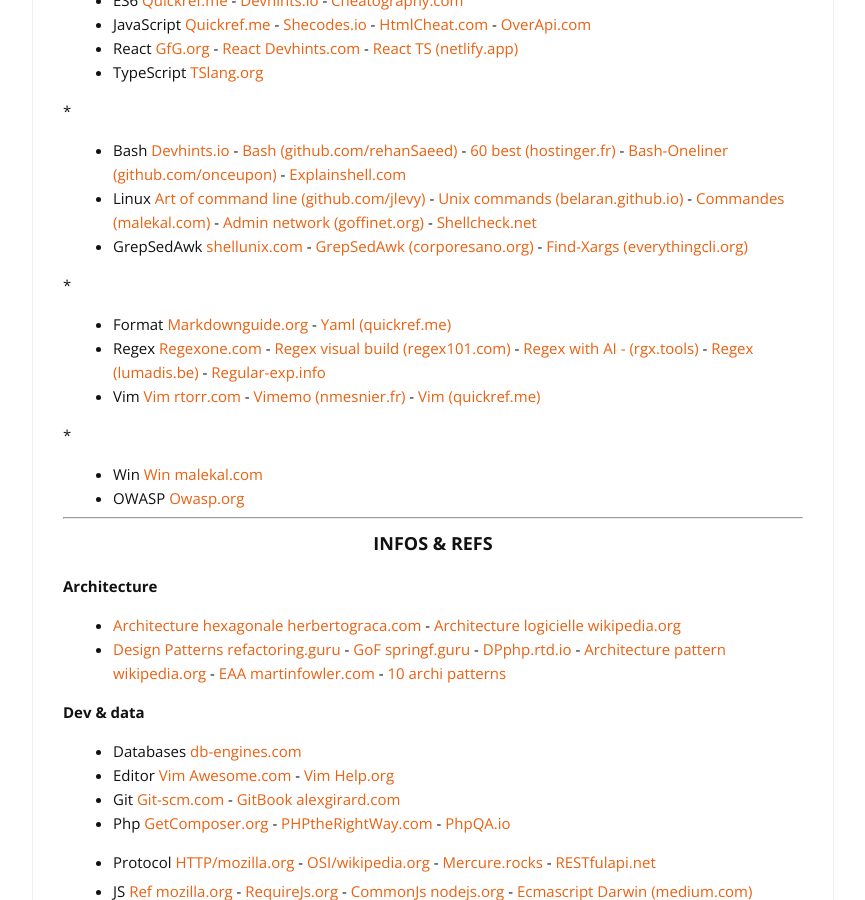
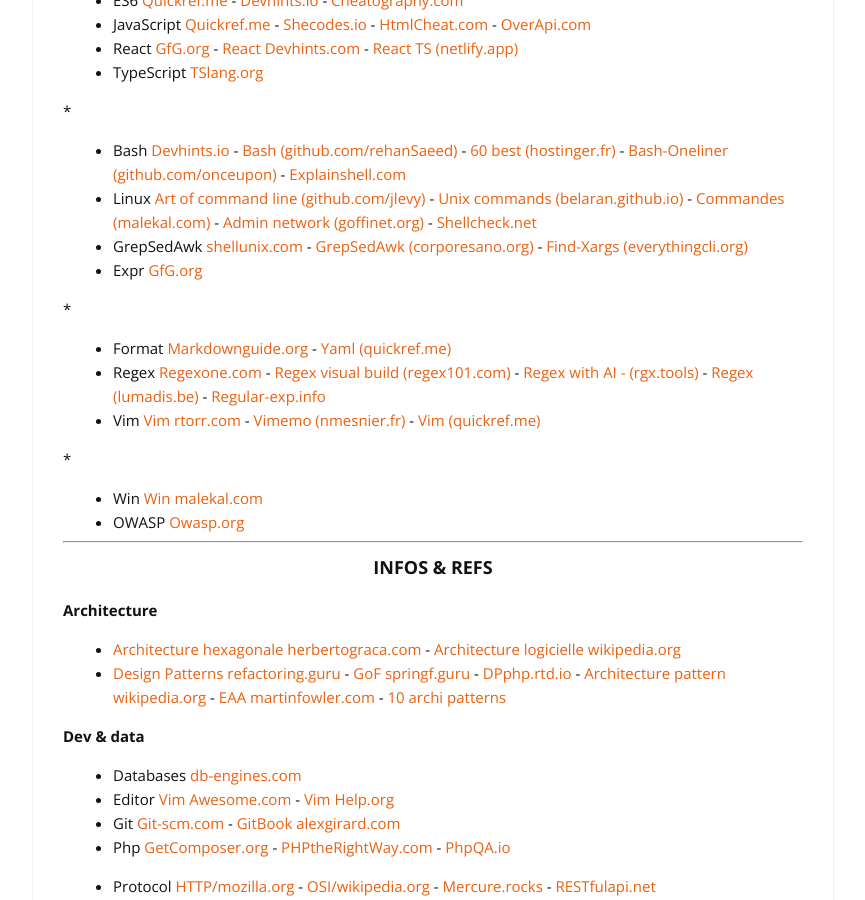
Before and after one commit to cylmat/cylmat.github.io, a Jekyll site: the page built from _pages/USEFUL.md, in a window 1280 px wide and 900 px high, scrolled down 543 px. Shown: the whole window, without its empty margins (207-1072 px from the left). Built offline with Jekyll 4.4.1, drawn with Linux system fonts in a browser that asks for light colours; nearby versions of some CDN libraries.

Commit message:
Update USEFUL.md

```diff
--- a/_pages/USEFUL.md
+++ b/_pages/USEFUL.md
@@ -30,6 +30,7 @@
 - Bash [Devhints.io](https://devhints.io/bash) - [Bash (github.com/rehanSaeed)](https://github.com/RehanSaeed/Bash-Cheat-Sheet) - [60 best (hostinger.fr)](https://www.hostinger.fr/tutoriels/commandes-linux) - [Bash-Oneliner (github.com/onceupon)](https://github.com/onceupon/Bash-Oneliner) - [Explainshell.com](https://explainshell.com)
 - Linux [Art of command line (github.com/jlevy)](https://github.com/jlevy/the-art-of-command-line) - [Unix commands (belaran.github.io)](https://belaran.github.io/free-docs/unix-initiation/node277.html) - [Commandes (malekal.com)](https://www.malekal.com/liste-des-commandes-linux) - [Admin network (goffinet.org)](https://linux.goffinet.org/administration/configuration-du-reseau/outils-linux-reseau) - [Shellcheck.net](https://www.shellcheck.net)
 - GrepSedAwk [shellunix.com](https://www.shellunix.com) - [GrepSedAwk (corporesano.org)](http://www.corporesano.org/doc-site/grepawksed.html) - [Find-Xargs (everythingcli.org)](https://www.everythingcli.org/find-exec-vs-find-xargs)
+- Expr [GfG.org](https://www.geeksforgeeks.org/linux-unix/expr-command-in-linux-with-examples)
 
 *
 
```
